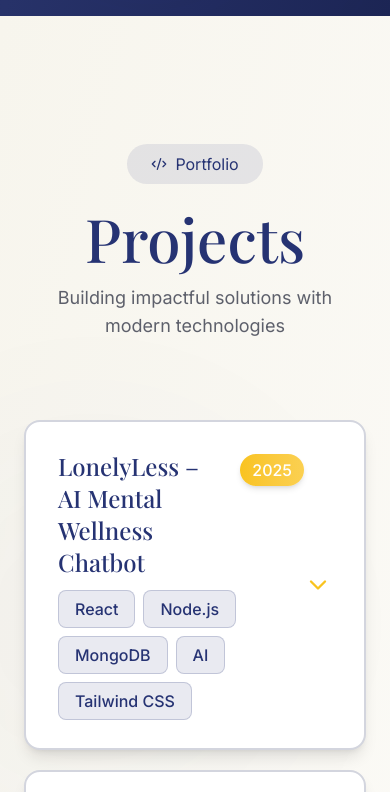
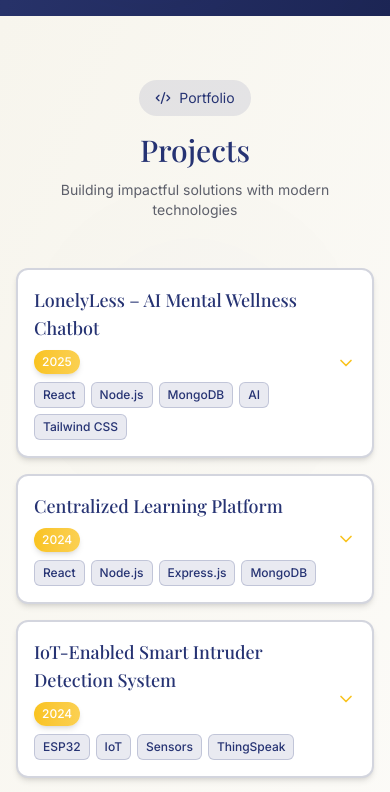
Before and after one commit to CoderShivakumar/folio-port, a React (Vite) app: page / in a window 390 px wide. Shown: the part 2160-2952 px from the top of the page. Built offline with nearby package versions, Linux system fonts and the light colour scheme; a web font is replaced by a local one.

Commit message:
Refactor Projects component for responsiveness and style
Adjusted padding, sizes, and classes for better responsiveness and visual consistency. Updated project display styles and improved layout structure.

```diff
--- a/src/app/components/Projects.tsx
+++ b/src/app/components/Projects.tsx
@@ -11,9 +11,15 @@ export function Projects() {
   };
 
   return (
-    <section id="projects" className="py-32 px-6 bg-gradient-to-br from-[hsl(45,40%,95%)] to-[hsl(45,35%,98%)] relative overflow-hidden">
+    <section
+      id="projects"
+      className="py-16 sm:py-24 md:py-32 px-4 sm:px-6 bg-gradient-to-br from-[hsl(45,40%,95%)] to-[hsl(45,35%,98%)] relative overflow-hidden"
+    >
       <div className="absolute inset-0 opacity-30">
-        <div className="absolute top-1/4 right-1/4 w-[400px] h-[400px] bg-[hsl(230,50%,30%)]/10 rounded-full blur-[100px]"></div>
+        <div className="absolute top-1/4 right-1/4
+        w-[200px] sm:w-[300px] md:w-[400px]
+        h-[200px] sm:h-[300px] md:h-[400px]
+        bg-[hsl(230,50%,30%)]/10 rounded-full blur-[100px]"></div>
       </div>
 
       <div className="max-w-5xl mx-auto relative z-10">
@@ -23,23 +29,31 @@ export function Projects() {
           viewport={{ once: true }}
           transition={{ duration: 0.6 }}
         >
-          <div className="text-center mb-20">
+          {/* Header */}
+          <div className="text-center mb-12 sm:mb-16 md:mb-20">
             <motion.div
               initial={{ opacity: 0, scale: 0.8 }}
               whileInView={{ opacity: 1, scale: 1 }}
               viewport={{ once: true }}
-              className="inline-flex items-center gap-2 px-6 py-2 bg-[hsl(230,50%,30%)]/10 rounded-full mb-6"
+              className="inline-flex items-center gap-2 px-4 sm:px-6 py-2 bg-[hsl(230,50%,30%)]/10 rounded-full mb-4 sm:mb-6"
             >
               <Code2 className="w-4 h-4 text-[hsl(230,50%,30%)]" />
-              <span className="text-[hsl(230,50%,30%)]">Portfolio</span>
+              <span className="text-[hsl(230,50%,30%)] text-sm sm:text-base">
+                Portfolio
+              </span>
             </motion.div>
-            <h2 className="text-6xl md:text-7xl text-[hsl(230,50%,30%)] mb-4">
+
+            <h2 className="text-3xl sm:text-4xl md:text-6xl lg:text-7xl text-[hsl(230,50%,30%)] mb-3 sm:mb-4">
               Projects
             </h2>
-            <p className="text-[hsl(230,30%,15%)]/70 text-lg">Building impactful solutions with modern technologies</p>
+
+            <p className="text-[hsl(230,30%,15%)]/70 text-sm sm:text-base md:text-lg px-2">
+              Building impactful solutions with modern technologies
+            </p>
           </div>
 
-          <div className="space-y-5">
+          {/* Projects List */}
+          <div className="space-y-4 sm:space-y-5">
             {projects.map((project, index) => (
               <motion.div
                 key={project.id}
@@ -47,39 +61,44 @@ export function Projects() {
                 whileInView={{ opacity: 1, y: 0 }}
                 viewport={{ once: true }}
                 transition={{ delay: index * 0.1, duration: 0.5 }}
-                className="group bg-white rounded-2xl border-2 border-[hsl(230,15%,85%)] overflow-hidden shadow-lg hover:shadow-xl hover:border-[hsl(45,95%,55%)]/50 transition-all duration-300"
+                className="group bg-white rounded-xl sm:rounded-2xl border-2 border-[hsl(230,15%,85%)] overflow-hidden shadow-md sm:shadow-lg hover:shadow-xl hover:border-[hsl(45,95%,55%)]/50 transition-all duration-300"
               >
+                {/* Header Button */}
                 <button
                   onClick={() => toggleProject(project.id)}
-                  className="w-full px-8 py-7 flex items-center justify-between text-left hover:bg-gradient-to-r hover:from-[hsl(230,50%,30%)]/5 hover:to-transparent transition-all duration-300"
+                  className="w-full px-4 sm:px-6 md:px-8 py-4 sm:py-6 md:py-7 flex items-center justify-between text-left hover:bg-gradient-to-r hover:from-[hsl(230,50%,30%)]/5 hover:to-transparent transition-all duration-300"
                 >
                   <div className="flex-1">
-                    <div className="flex items-baseline gap-4 mb-3">
-                      <h3 className="text-2xl md:text-3xl text-[hsl(230,50%,30%)] group-hover:text-[hsl(230,50%,25%)] transition-colors">
+                    <div className="flex flex-wrap items-center gap-2 sm:gap-4 mb-2 sm:mb-3">
+                      <h3 className="text-lg sm:text-xl md:text-2xl lg:text-3xl text-[hsl(230,50%,30%)] group-hover:text-[hsl(230,50%,25%)] transition-colors">
                         {project.title}
                       </h3>
-                      <span className="px-3 py-1 bg-gradient-to-r from-[hsl(45,95%,55%)] to-[hsl(45,95%,65%)] text-white rounded-full shadow-md">
+
+                      <span className="px-2 sm:px-3 py-1 text-xs sm:text-sm bg-gradient-to-r from-[hsl(45,95%,55%)] to-[hsl(45,95%,65%)] text-white rounded-full shadow-md">
                         {project.year}
                       </span>
                     </div>
-                    <div className="flex flex-wrap gap-2">
+
+                    <div className="flex flex-wrap gap-1.5 sm:gap-2">
                       {project.techStack.map((tech) => (
                         <span
                           key={tech}
-                          className="px-4 py-1.5 bg-[hsl(230,50%,30%)]/10 text-[hsl(230,50%,30%)] rounded-lg border border-[hsl(230,50%,30%)]/20 transition-all"
+                          className="px-2 sm:px-3 md:px-4 py-1 text-xs sm:text-sm bg-[hsl(230,50%,30%)]/10 text-[hsl(230,50%,30%)] rounded-md sm:rounded-lg border border-[hsl(230,50%,30%)]/20"
                         >
                           {tech}
                         </span>
                       ))}
                     </div>
                   </div>
+
                   <ChevronDown
-                    className={`w-7 h-7 text-[hsl(45,95%,55%)] transition-transform duration-300 ${
+                    className={`w-5 h-5 sm:w-6 sm:h-6 md:w-7 md:h-7 text-[hsl(45,95%,55%)] transition-transform duration-300 ${
                       expandedId === project.id ? 'rotate-180' : ''
                     }`}
                   />
                 </button>
 
+                {/* Expanded Content */}
                 <AnimatePresence>
                   {expandedId === project.id && (
                     <motion.div
@@ -89,24 +108,29 @@ export function Projects() {
                       transition={{ duration: 0.3, ease: 'easeInOut' }}
                       className="overflow-hidden"
                     >
-                      <div className="px-8 pb-7 border-t-2 border-[hsl(230,15%,85%)] pt-6 bg-gradient-to-br from-[hsl(45,30%,98%)] to-white">
-                        <p className="text-[hsl(230,30%,15%)] mb-5 leading-relaxed text-lg">
+                      <div className="px-4 sm:px-6 md:px-8 pb-4 sm:pb-6 md:pb-7 pt-4 sm:pt-5 md:pt-6 border-t-2 border-[hsl(230,15%,85%)] bg-gradient-to-br from-[hsl(45,30%,98%)] to-white">
+
+                        <p className="text-[hsl(230,30%,15%)] mb-4 sm:mb-5 leading-relaxed text-sm sm:text-base md:text-lg">
                           {project.description}
                         </p>
-                        <div className="space-y-3">
+
+                        <div className="space-y-2 sm:space-y-3">
                           {project.highlights.map((highlight, idx) => (
                             <motion.div
                               key={idx}
                               initial={{ opacity: 0, x: -10 }}
                               animate={{ opacity: 1, x: 0 }}
                               transition={{ delay: idx * 0.1 }}
-                              className="flex items-start gap-3"
+                              className="flex items-start gap-2 sm:gap-3"
                             >
-                              <div className="w-2 h-2 rounded-full bg-gradient-to-r from-[hsl(45,95%,55%)] to-[hsl(45,95%,65%)] mt-2 flex-shrink-0 shadow-lg"></div>
-                              <span className="text-[hsl(230,30%,15%)] leading-relaxed">{highlight}</span>
+                              <div className="w-1.5 h-1.5 sm:w-2 sm:h-2 rounded-full bg-gradient-to-r from-[hsl(45,95%,55%)] to-[hsl(45,95%,65%)] mt-2 flex-shrink-0"></div>
+                              <span className="text-[hsl(230,30%,15%)] text-sm sm:text-base leading-relaxed">
+                                {highlight}
+                              </span>
                             </motion.div>
                           ))}
                         </div>
+
                       </div>
                     </motion.div>
                   )}
```
